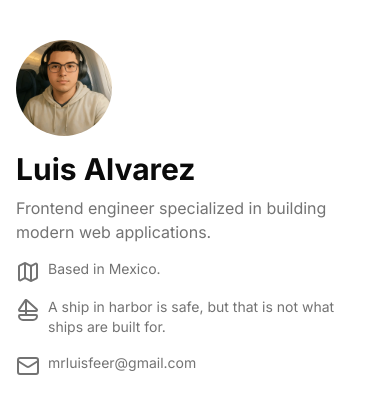
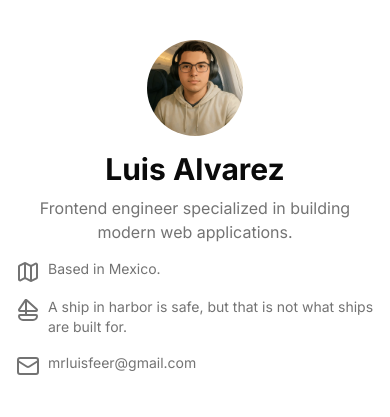
Before and after one commit to mrluisfer/bento-me, a React (Vite) app: page / in a window 390 px wide. Shown: the top 417 px of the page. Built offline with nearby package versions, Linux system fonts and the light colour scheme.

Commit message:
Refactor ProfileInfo component for improved layout and styling consistency

```diff
--- a/src/components/ProfileInfo.tsx
+++ b/src/components/ProfileInfo.tsx
@@ -15,7 +15,7 @@ function Subtitle({
   return (
     <p
       className={cn(
-        "text-sm sm:text-md mt-4 sm:mt-6 lg:mt-8 text-muted-foreground inline-flex items-start gap-2 justify-start max-w-87",
+        "text-sm sm:text-md mt-4 sm:mt-6 lg:mt-8 text-muted-foreground inline-flex items-start gap-2 justify-start md:max-w-70 xl:max-w-87",
         className
       )}
     >
@@ -30,7 +30,7 @@ function Subtitle({
 export const ProfileInfo = () => {
   return (
     <header className="pt-4 sm:pt-8 lg:pt-16 lg:sticky lg:top-16 self-start mb-8 lg:mb-0">
-      <Avatar className="size-24 sm:size-32 lg:size-46 mt-2 sm:mt-4">
+      <Avatar className="size-24 sm:size-32 lg:size-46 mt-2 sm:mt-4 mx-auto md:mx-0">
         <AvatarImage
           src="/profile.webp"
           alt="Selfie de Luis Alvarez modificada con I.A."
@@ -38,12 +38,17 @@ export const ProfileInfo = () => {
         <AvatarFallback>LA</AvatarFallback>
       </Avatar>
       <div className="mt-4 sm:mt-6 lg:mt-8 ml-0 sm:ml-2">
-        <h1 className="text-3xl sm:text-4xl lg:text-5xl font-bold mt-4 sm:mt-8 lg:mt-12">
+        <h1 className="text-3xl sm:text-4xl lg:text-5xl font-bold mt-4 sm:mt-8 lg:mt-12 text-center md:text-left">
           Luis Alvarez
         </h1>
-        <p className="text-base sm:text-lg lg:text-xl mt-2 sm:mt-3 text-muted-foreground max-w-prose">
+        <p className="text-base sm:text-lg lg:text-xl mt-2 sm:mt-3 text-muted-foreground max-w-prose md:max-w-75 xl:max-w-none text-center md:text-left">
           Frontend engineer specialized in building modern web applications.
         </p>
+        <div
+          className={
+            "md:flex gap-4 md:justify-center lg:justify-start lg:flex-wrap lg:flex-col lg:gap-0"
+          }
+        >
           <Subtitle icon={<MapIcon />}>Based in Mexico.</Subtitle>
           <Subtitle icon={<SailboatIcon />}>
             A ship in harbor is safe, but that is not what ships are built for.
@@ -60,6 +65,7 @@ export const ProfileInfo = () => {
             </a>
           </Subtitle>
         </div>
+      </div>
     </header>
   );
 };
```
Lines whose indentation alone changed are shown as unchanged.
